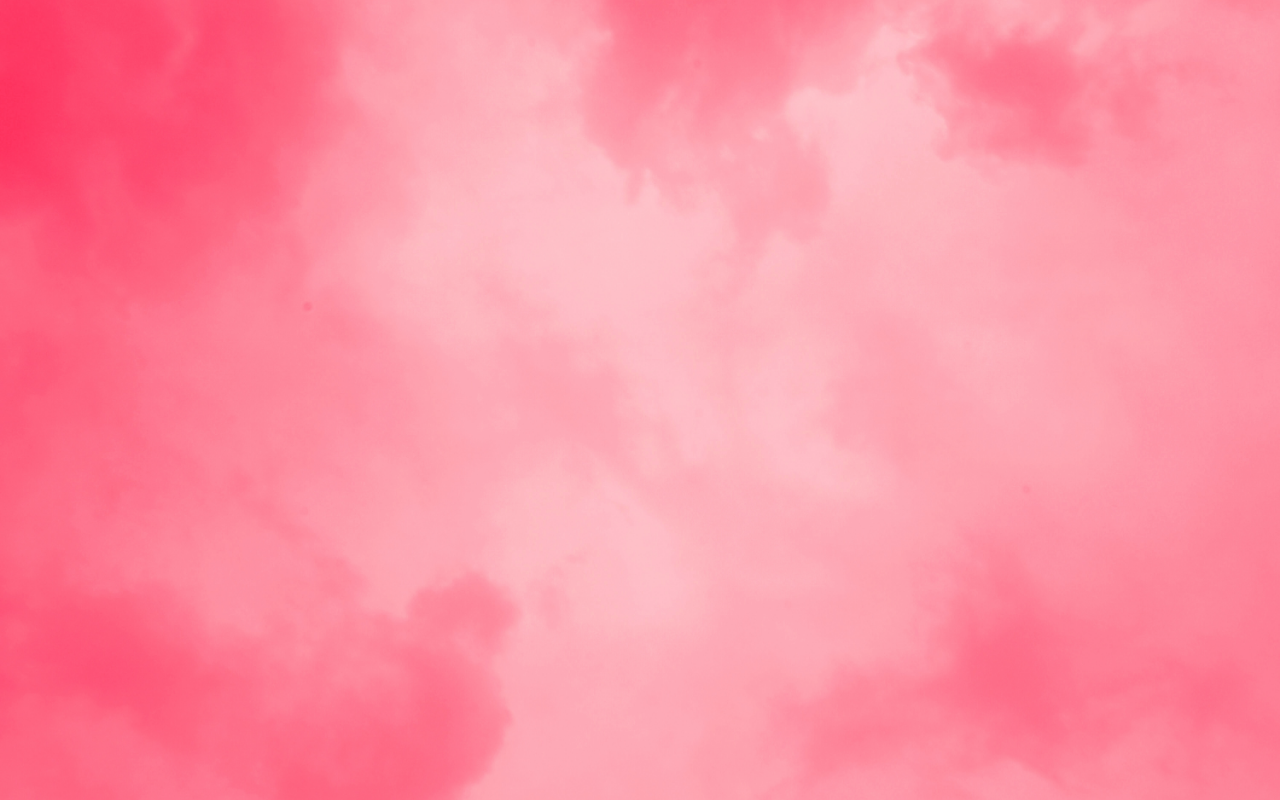
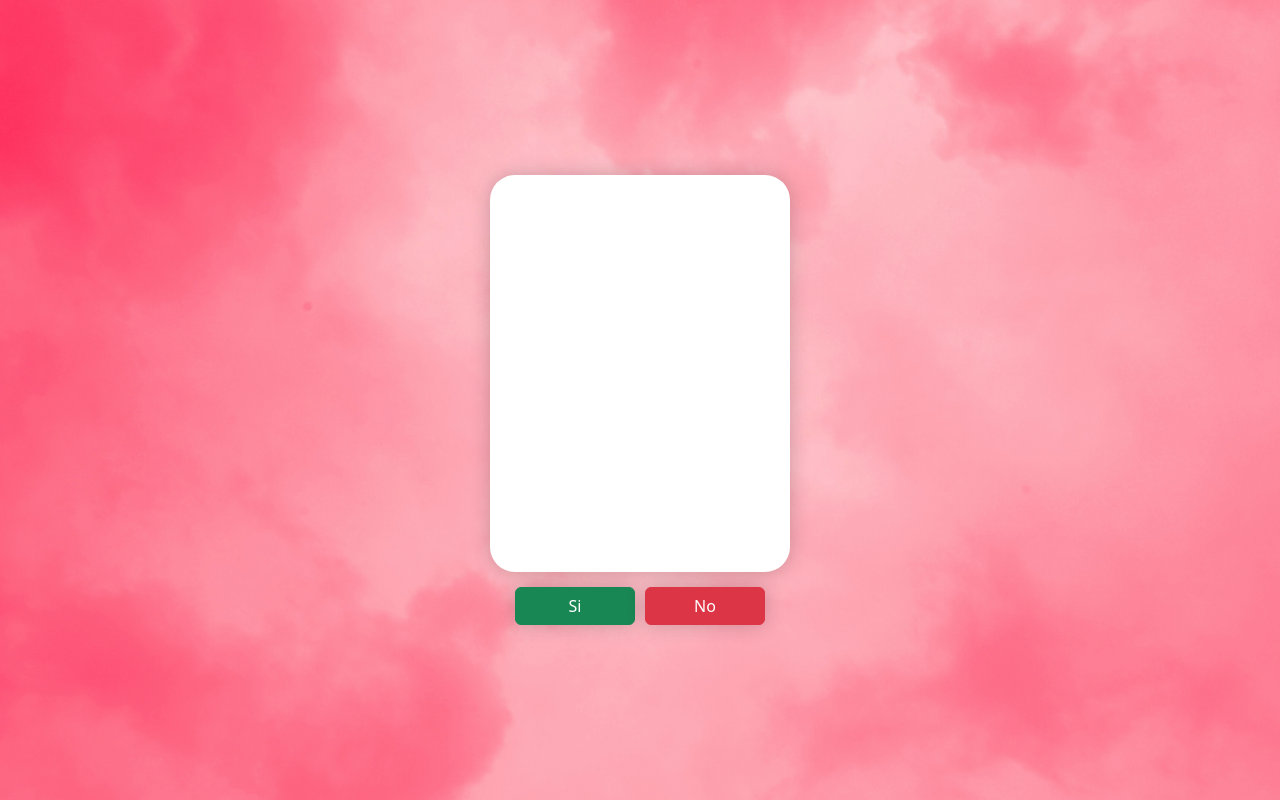
Before and after one commit to lolito32101/Stitch, a plain HTML site: page index.html in a window 1280 px wide. Drawn offline with nearby package versions, Linux system fonts and the light colour scheme.

Commit message:
Update index.html

```diff
--- a/index.html
+++ b/index.html
@@ -6,20 +6,22 @@
     <meta name="viewport" content="width=device-width, initial-scale=1.0">
     <title>Document</title>
     <link rel="stylesheet" href="./styles.css">
+        <link href="https://cdn.jsdelivr.net/npm/bootstrap@5.3.6/dist/css/bootstrap.min.css" rel="stylesheet" integrity="sha384-4Q6Gf2aSP4eDXB8Miphtr37CMZZQ5oXLH2yaXMJ2w8e2ZtHTl7GptT4jmndRuHDT" crossorigin="anonymous">
 </head>
 
 <body>
     <div class="fondo">
-        <div class="container">
+        <div class="container_pag">
             <div class="carta">
 
             </div>
             <div class="botones">
-
+                <button class="btn btn-success">Si</button>
+                <button class="btn btn-danger">No</button>
             </div>
         </div>
     </div>
-
+<script src="https://cdn.jsdelivr.net/npm/bootstrap@5.3.6/dist/js/bootstrap.bundle.min.js" integrity="sha384-j1CDi7MgGQ12Z7Qab0qlWQ/Qqz24Gc6BM0thvEMVjHnfYGF0rmFCozFSxQBxwHKO" crossorigin="anonymous"></script>
 </body>
 
 </html>
```
